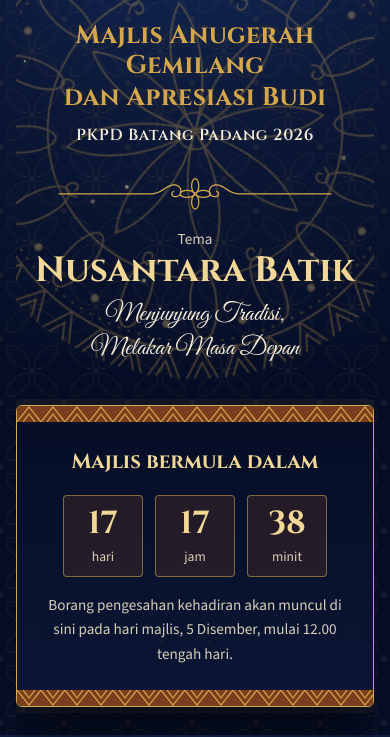
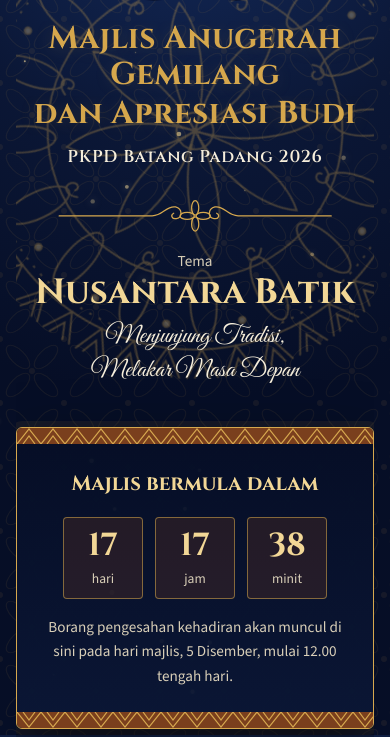
Before and after one commit to azizakmal97/anugerah-gemilang-2026, a website: page index.html in a window 390 px wide. Shown: the part 109-846 px from the top of the page. Drawn offline with nearby package versions, Linux system fonts and the light colour scheme.

Commit message:
fix(hero): widen title to fill phone width
Co-Authored-By: Claude Opus 5.5 <noreply@anthropic.com>

```diff
--- a/style.css
+++ b/style.css
@@ -188,7 +188,7 @@ main {
 .title-main {
   display: block;
   font-family: var(--font-display);
-  font-size: clamp(1.6rem, 6.6vw, 3.1rem);
+  font-size: clamp(1.6rem, 8.1vw, 3.1rem); /* its longest line spans the width of "Nusantara Batik" below */
   line-height: 1.15;
   letter-spacing: 0.01em;
   background: linear-gradient(100deg, var(--gold) 0%, var(--gold) 38%, #fff4d2 50%, var(--gold) 62%, var(--gold) 100%);
@@ -207,7 +207,7 @@ main {
   display: block;
   margin-top: var(--space-1);
   font-family: var(--font-display);
-  font-size: clamp(1rem, 3.4vw, 1.35rem);
+  font-size: clamp(1rem, 4.4vw, 1.35rem);
   color: var(--cream);
   font-weight: 600;
   letter-spacing: 0.04em;
```
